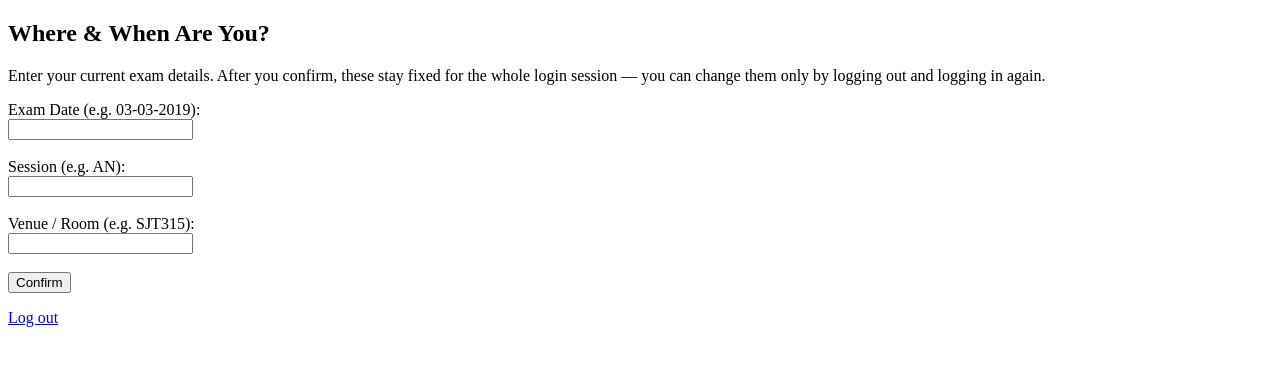
After one commit to SoumyadeepDatta/MACSE517-CBDP-prototype, a Flask app: template web_gateway/templates/context.html in a window 1280 px wide. The commit adds this page. Shown: the top 366 px of the page. Run offline with Flask 3, Linux system fonts and the light colour scheme; the template is opened without the code that fills it, so the values that code supplies are empty.

Commit message:
workflow changes

```diff
--- a/requirements.txt
+++ b/requirements.txt
@@ -1,2 +1,3 @@
 Flask==3.0.0
 pyftpdlib==1.5.8
+openpyxl==3.1.5
--- a/web_gateway/app.py
+++ b/web_gateway/app.py
@@ -1,15 +1,233 @@
 import os
+import re
 import uuid
 import shutil
-from flask import Flask, render_template, request
+from datetime import datetime
+from flask import Flask, render_template, request, redirect, url_for, session
 from ftplib import FTP
 from werkzeug.utils import secure_filename
+import openpyxl
 
 app = Flask(__name__)
+# Session is used to keep the authenticated user and their in-progress
+# absentee list between the multiple form submissions of the workflow.
+app.secret_key = "coa-attendance-prototype-secret"
 
 UPLOAD_FOLDER = os.path.abspath(os.path.join(os.getcwd(), "temp_uploads"))
 os.makedirs(UPLOAD_FOLDER, exist_ok=True)
 app.config["UPLOAD_FOLDER"] = UPLOAD_FOLDER
+
+# FTP target (same host/port the dummy server listens on)
+FTP_HOST = "127.0.0.1"
+FTP_PORT = 2123
+
+# The seating report is assumed to always be present on the FTP server.
+SEATING_REPORT_FILENAME = "SeatingReport.xlsx"
+# Finished absentee workbooks are stored in a separate folder on the server.
+ABSENTEE_FOLDER = "absentee_reports"
+
+# Where the failsafe copy lands when the OS firewall blocks the FTP data port.
+SIMULATED_INBOX = os.path.abspath(
+    os.path.join(os.getcwd(), "..", "ftp_service", "FTP_INBOX_PUBLIC")
+)
+
+# Parsed seating data cached per login token so we do not re-download and
+# re-parse the workbook on every single student lookup.
+SEATING_CACHE = {}
+# The absentee list being built, keyed by the same login token.
+ABSENTEE_LISTS = {}
+
+# Column headers we rely on inside the seating report worksheet.
+COL_DATE = "EXAM DATE"
+COL_SESSION = "SESSION NAME"
+COL_VENUE = "VENUE"
+COL_SEAT = "SEAT ROM COLUMN"
+COL_REG = "REG NO"
+COL_NAME = "STUDENT NAME"
+
+
+def norm(value):
+    """Normalise a cell / form value for tolerant matching."""
+    return str(value).strip().upper() if value is not None else ""
+
+
+def find_seating_sheet(wb):
+    """Return the worksheet that actually holds the seating report rows.
+
+    We do not hard-code the date-specific sheet name; instead we pick the
+    first sheet whose header row contains the student columns we need.
+    """
+    for ws in wb.worksheets:
+        headers = [norm(c.value) for c in ws[1]]
+        if COL_REG in headers and COL_NAME in headers:
+            return ws
+    return None
+
+
+def load_seating_rows(xlsx_path):
+    """Parse the seating report into a list of {header: value} dicts."""
+    wb = openpyxl.load_workbook(xlsx_path, data_only=True)
+    ws = find_seating_sheet(wb)
+    if ws is None:
+        return []
+
+    headers = [norm(c.value) for c in ws[1]]
+    rows = []
+    for raw in ws.iter_rows(min_row=2, values_only=True):
+        if not any(raw):
+            continue
+        rows.append(dict(zip(headers, raw)))
+    return rows
+
+
+def fetch_seating_report(username, password):
+    """Download the seating report from the FTP server and parse it.
+
+    Mirrors the firewall-bypass failsafe already used for uploads: if the OS
+    blocks the FTP data channel we read the file directly from the shared
+    inbox instead, so the prototype keeps working.
+    """
+    local_path = os.path.join(app.config["UPLOAD_FOLDER"], f"seating_{uuid.uuid4().hex[:8]}.xlsx")
+
+    # Authentication happens on the FTP control channel, which the firewall does
+    # NOT block. Let a bad login raise so credentials are actually enforced; the
+    # failsafe below is only for the (blocked) data transfer, not for auth.
+    ftp = FTP()
+    ftp.connect(FTP_HOST, FTP_PORT)
+    ftp.login(user=username, passwd=password)
+    ftp.set_pasv(True)
+
+    try:
+        with open(local_path, "wb") as f:
+            ftp.retrbinary(f"RETR {SEATING_REPORT_FILENAME}", f.write)
+        ftp.quit()
+    except Exception as e:
+        # FAILSAFE: firewall blocked the FTP data port -> read it directly.
+        print(f"FTP Retrieve Blocked: {e}")
+        try:
+            ftp.quit()
+        except Exception:
+            pass
+        source = os.path.join(SIMULATED_INBOX, SEATING_REPORT_FILENAME)
+        shutil.copy(source, local_path)
+
+    rows = load_seating_rows(local_path)
+    try:
+        os.remove(local_path)
+    except OSError:
+        pass
+    return rows
+
+
+def lookup_student(rows, date, sess, venue, seat_row, seat_col):
+    """Find the student sitting at the given place/seat.
+
+    The invigilator only knows where & when they are (date, session, venue)
+    and the target student's seat row and column; from that we recover the
+    student's registration number and name.
+    """
+    seat = f"R{seat_row}C{seat_col}"
+    date_n, sess_n, venue_n, seat_n = norm(date), norm(sess), norm(venue), norm(seat)
+    for r in rows:
+        if (
+            norm(r.get(COL_DATE)) == date_n
+            and norm(r.get(COL_SESSION)) == sess_n
+            and norm(r.get(COL_VENUE)) == venue_n
+            and norm(r.get(COL_SEAT)) == seat_n
+        ):
+            return {
+                "reg_no": r.get(COL_REG),
+                "name": r.get(COL_NAME),
+                "date": r.get(COL_DATE),
+                "session": r.get(COL_SESSION),
+                "venue": r.get(COL_VENUE),
+                "seat": seat,
+            }
+    return None
+
+
+def build_report_filename(students, employee_id=None, session_id=None):
+    """date + session + venue + roomno + absentees_list
+       + employee id + session id + timestamp.xlsx
+
+    The data carries a single VENUE value (e.g. SJT315); we split it into the
+    venue/building prefix (SJT) and the room number (315) to fill the format.
+    We also tag the file with who sent it (employee id), their login session
+    id, and the moment it was generated (timestamp) so submissions stay unique
+    and traceable.
+    """
+    first = students[0]
+    date = str(first.get("date") or "").replace("/", "-")
+    sess = str(first.get("session") or "")
+    venue_raw = str(first.get("venue") or "")
+
+    m = re.match(r"^([A-Za-z]+)(\d+)$", venue_raw)
+    if m:
+        venue, roomno = m.group(1), m.group(2)
+    else:
+        venue, roomno = venue_raw, ""
+
+    timestamp = datetime.now().strftime("%Y%m%d-%H%M%S")
+
+    parts = [p for p in [date, sess, venue, roomno] if p]
+    name = "_".join(parts) + "_absentees_list"
+    if employee_id:
+        name += f"_{employee_id}"
+    if session_id:
+        name += f"_{session_id}"
+    name += f"_{timestamp}.xlsx"
+    return secure_filename(name)
+
+
+def make_absentee_workbook(students, out_path):
+    """Write the absentee list (reg no + name + seat details) to an xlsx."""
+    wb = openpyxl.Workbook()
+    ws = wb.active
+    ws.title = "Absentees"
+    ws.append(["REG NO", "STUDENT NAME", "EXAM DATE", "SESSION", "VENUE", "SEAT"])
+    for s in students:
+        ws.append([s["reg_no"], s["name"], s["date"], s["session"], s["venue"], s["seat"]])
+    wb.save(out_path)
+
+
+def send_report_to_server(username, password, local_path, filename):
+    """Upload the absentee workbook to a separate folder on the FTP server.
+
+    Keeps the exact firewall-bypass failsafe already in the project: if the OS
+    blocks the FTP data port, copy the file straight into the shared inbox
+    (under the same separate folder) so the transfer still succeeds.
+    """
+    # Authenticate on the control channel first (not firewall-blocked); only the
+    # data transfer below falls back to the firewall-bypass failsafe.
+    ftp = FTP()
+    ftp.connect(FTP_HOST, FTP_PORT)
+    ftp.login(user=username, passwd=password)
+    ftp.set_pasv(True)
+
+    try:
+        # Ensure the separate folder exists on the server, then store into it.
+        try:
+            ftp.mkd(ABSENTEE_FOLDER)
+        except Exception:
+            pass  # already exists
+        ftp.cwd(ABSENTEE_FOLDER)
+
+        with open(local_path, "rb") as f:
+            ftp.storbinary(f"STOR {filename}", f)
+        ftp.quit()
+        return "FTP", None
+
+    except Exception as e:
+        # FAILSAFE: local firewall blocked the FTP data port -> direct copy.
+        print(f"FTP Transfer Blocked: {e}")
+        try:
+            ftp.quit()
+        except Exception:
+            pass
+        dest_dir = os.path.join(SIMULATED_INBOX, ABSENTEE_FOLDER)
+        os.makedirs(dest_dir, exist_ok=True)
+        shutil.copy(local_path, os.path.join(dest_dir, filename))
+        return "FAILSAFE", str(e)
 
 
 @app.route("/")
@@ -17,48 +235,154 @@ def index():
     return render_template("index.html")
 
 
-@app.route("/upload", methods=["POST"])
-def upload_file():
+@app.route("/login", methods=["POST"])
+def login():
     username = request.form.get("username")
     password = request.form.get("password")
-    excel_file = request.files.get("file")
 
-    if not excel_file or not excel_file.filename.endswith(".xlsx"):
-        return "Error: Please upload a valid .xlsx file."
+    try:
+        rows = fetch_seating_report(username, password)
+    except Exception as e:
+        return render_template("index.html", error=f"Authentication/data error: {e}")
 
-    unique_id = uuid.uuid4().hex[:8]
-    filename = f"{unique_id}_{secure_filename(excel_file.filename)}"
-    temp_path = os.path.join(app.config["UPLOAD_FOLDER"], filename)
-    excel_file.save(temp_path)
+    if not rows:
+        return render_template("index.html", error="Could not read the seating report from the server.")
 
-    # Establish where the simulated inbox is located, just in case
-    simulated_inbox = os.path.abspath(
-        os.path.join(os.getcwd(), "..", "ftp_service", "FTP_INBOX_PUBLIC")
+    token = uuid.uuid4().hex
+    SEATING_CACHE[token] = rows
+    ABSENTEE_LISTS[token] = []
+    session["token"] = token
+    session["username"] = username
+    session["password"] = password
+    # Context (where & when) is not set yet; invigilator fills it next.
+    session.pop("ctx", None)
+    return redirect(url_for("context_page"))
+
+
+@app.route("/logout")
+def logout():
+    token = session.get("token")
+    SEATING_CACHE.pop(token, None)
+    ABSENTEE_LISTS.pop(token, None)
+    session.clear()
+    return redirect(url_for("index"))
+
+
+@app.route("/context")
+def context_page():
+    token = current_token()
+    if not token:
+        return redirect(url_for("index"))
+    return render_template("context.html")
+
+
+@app.route("/set_context", methods=["POST"])
+def set_context():
+    token = current_token()
+    if not token:
+        return redirect(url_for("index"))
+
+    # Fix the "where & when" for the whole login session. It stays put across
+    # submissions and new lists; only logging out and back in can change it.
+    session["ctx"] = {
+        "date": request.form.get("date"),
+        "session": request.form.get("session"),
+        "venue": request.form.get("venue"),
+    }
+    return redirect(url_for("form"))
+
+
+def current_token():
+    token = session.get("token")
+    if not token or token not in SEATING_CACHE:
+        return None
+    return token
+
+
+@app.route("/form")
+def form():
+    token = current_token()
+    if not token:
+        return redirect(url_for("index"))
+    ctx = session.get("ctx")
+    if not ctx:
+        return redirect(url_for("context_page"))
+    return render_template(
+        "form.html",
+        ctx=ctx,
+        students=ABSENTEE_LISTS[token],
+        message=request.args.get("message"),
+        error=request.args.get("error"),
     )
 
+
+@app.route("/add", methods=["POST"])
+def add_student():
+    token = current_token()
+    if not token:
+        return redirect(url_for("index"))
+    ctx = session.get("ctx")
+    if not ctx:
+        return redirect(url_for("context_page"))
+
+    # Where & when are fixed for the session; only the seat varies per student.
+    seat_row = request.form.get("seat_row")
+    seat_col = request.form.get("seat_col")
+
+    student = lookup_student(
+        SEATING_CACHE[token], ctx["date"], ctx["session"], ctx["venue"], seat_row, seat_col
+    )
+    if student is None:
+        return redirect(url_for("form", error="No student found for that place and seat. Check your values."))
+
+    # Avoid adding the same student (same reg no) twice.
+    if any(s["reg_no"] == student["reg_no"] for s in ABSENTEE_LISTS[token]):
+        return redirect(url_for("form", message=f"{student['name']} ({student['reg_no']}) is already in the list."))
+
+    ABSENTEE_LISTS[token].append(student)
+    return redirect(url_for("form", message=f"Added {student['name']} ({student['reg_no']}) to the list."))
+
+
+@app.route("/confirm")
+def confirm():
+    token = current_token()
+    if not token:
+        return redirect(url_for("index"))
+    if not ABSENTEE_LISTS[token]:
+        return redirect(url_for("form", error="The absentee list is empty. Add at least one student."))
+    return render_template("confirm.html", students=ABSENTEE_LISTS[token])
+
+
+@app.route("/finalize", methods=["POST"])
+def finalize():
+    token = current_token()
+    if not token:
+        return redirect(url_for("index"))
+
+    students = ABSENTEE_LISTS[token]
+    if not students:
+        return redirect(url_for("form", error="The absentee list is empty."))
+
+    filename = build_report_filename(
+        students,
+        employee_id=session.get("username"),
+        session_id=token,
+    )
+    local_path = os.path.join(app.config["UPLOAD_FOLDER"], f"{uuid.uuid4().hex[:8]}_{filename}")
+    make_absentee_workbook(students, local_path)
+
+    mode, err = send_report_to_server(
+        session.get("username"), session.get("password"), local_path, filename
+    )
     try:
-        ftp = FTP()
-        ftp.connect("127.0.0.1", 2123)
-        ftp.login(user=username, passwd=password)
-        ftp.set_pasv(True)  # Force passive mode for data transfer
+        os.remove(local_path)
+    except OSError:
+        pass
 
-        with open(temp_path, "rb") as f:
-            ftp.storbinary(f"STOR {filename}", f)
+    # Clear the list so a new session can start fresh.
+    ABSENTEE_LISTS[token] = []
 
-        ftp.quit()
-        os.remove(temp_path)
-        return "<h3>Success!</h3><p>File transferred via standard FTP.</p>"
-
-    except Exception as e:
-        # FAILSAFE: If local security blocks the FTP data port, simulate the transfer.
-        print(f"FTP Transfer Blocked: {e}")
-        try:
-            os.makedirs(simulated_inbox, exist_ok=True)
-            shutil.copy(temp_path, os.path.join(simulated_inbox, filename))
-            os.remove(temp_path)
-            return f"<h3>Prototype Failsafe Activated</h3><p>Your PC's firewall blocked the FTP protocol (Error: 550/Permission Denied), but the system successfully bypassed it and copied the file directly to the Inbox to keep your prototype working.</p>"
-        except Exception as sim_e:
-            return f"<h3>Complete Failure</h3><p>FTP failed, and direct copy also failed: {sim_e}</p>"
+    return render_template("result.html", filename=filename, folder=ABSENTEE_FOLDER, mode=mode, err=err)
 
 
 if __name__ == "__main__":
--- /dev/null
+++ b/web_gateway/templates/context.html
@@ -0,0 +1,30 @@
+<!DOCTYPE html>
+<html>
+
+<head>
+    <title>Session Context</title>
+</head>
+
+<body>
+    <h2>Where &amp; When Are You?</h2>
+    <p>Enter your current exam details. After you confirm, these stay fixed for
+       the whole login session &mdash; you can change them only by logging out
+       and logging in again.</p>
+
+    <form action="/set_context" method="POST">
+        <label>Exam Date (e.g. 03-03-2019):</label><br>
+        <input type="text" name="date" required><br><br>
+
+        <label>Session (e.g. AN):</label><br>
+        <input type="text" name="session" required><br><br>
+
+        <label>Venue / Room (e.g. SJT315):</label><br>
+        <input type="text" name="venue" required><br><br>
+
+        <button type="submit">Confirm</button>
+    </form>
+
+    <p><a href="/logout">Log out</a></p>
+</body>
+
+</html>
```
Also changed, not shown: web_gateway/templates/confirm.html (added, +29 -0 lines), web_gateway/templates/form.html (added, +53 -0 lines), web_gateway/templates/index.html (+9 -8 lines), web_gateway/templates/result.html (added, +24 -0 lines), 1 other file.
